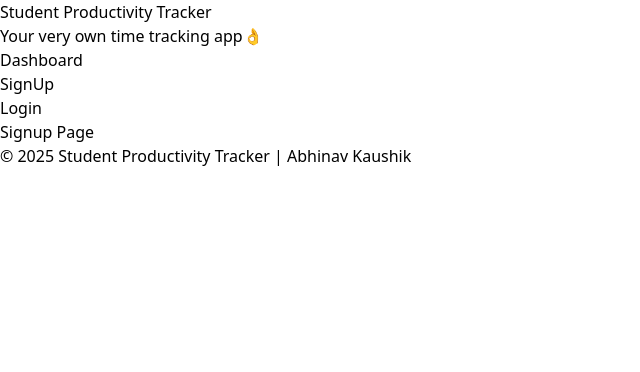
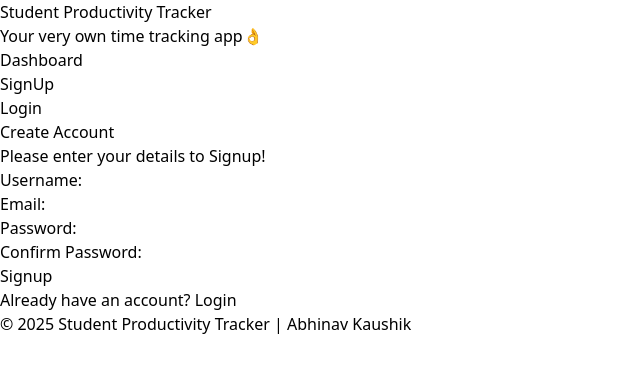
Before and after one commit to JeffTunner/Student-Productivity-Tracker, a React (Vite) app: page /signup in a window 1280 px wide. Shown: the top 372 px of the page, without its empty margins (0-640 px from the left). Built offline with nearby package versions, Linux system fonts and the light colour scheme.

Commit message:
Day 5- Signup page, routing polishing

```diff
--- a/src/components/BaseLayout.jsx
+++ b/src/components/BaseLayout.jsx
@@ -1,5 +1,7 @@
-import { Link, Outlet } from "react-router-dom";
+import { Link, Outlet, useLocation } from "react-router-dom";
 function BaseLayout() {
+
+    const location = useLocation();
 
     return (
         <div className="min-h-screen flex flex-col bg-amber-50">
@@ -9,9 +11,9 @@ function BaseLayout() {
             </header>
             <nav className="bg-gray-100 px-6 py-3 shadow-md m-10 mt-0 rounded-lg">
                 <ul className="flex justify-around gap-8 text-sm font-sans">
-                    <li><Link to="/dashboard" className="hover:text-blue-800">Dashboard</Link></li>
-                    <li><Link to="/signup" className="hover:text-emerald-500">SignUp</Link></li>
-                    <li><Link to="/login" className="hover:text-emerald-500">Login</Link></li>
+                    <li><Link to="/dashboard" className={`hover:text-blue-800 ${location.pathname === "/dashboard" ? "font-bold underline text-blue-600" : "text-gray-700"}`}>Dashboard</Link></li>
+                    <li><Link to="/signup" className={`hover:text-emerald-500 ${location.pathname === "/signup" ? "font-bold underline text-blue-600" : "text-gray-700"}`}>SignUp</Link></li>
+                    <li><Link to="/login" className={`hover:text-emerald-500 ${location.pathname === "/login" ? "font-bold underline text-blue-600" : "text-gray-700"}`}>Login</Link></li>
                 </ul>
             </nav>
             <main className="flex-grow px-6 py-4 justify-center items-center flex">
--- a/src/pages/Login.jsx
+++ b/src/pages/Login.jsx
@@ -1,24 +1,32 @@
+import { Link } from "react-router-dom";
+import {useState} from "react";
 
 function Login() {
 
+    const[email, setEmail] = useState("");
+    const[password, setPassword] = useState("");
+
     return (
         <div className="min-h-screen flex flex-col items-center justify-center bg-amber-50">
-        <div className="flex flex-col items-center justify-center shadow-md rounded-2xl p-6 mb-5 bg-slate-100 max-[400px]:w-full md:shadow-lg">
+        <div className="flex flex-col justify-center shadow-md rounded-2xl p-10 mb-5 bg-slate-100 w-96 max-[400px]:w-full md:shadow-lg">
             <div className="text-center mb-4 bg-blue-200 p-4 rounded-lg">
-                <h3 className="font-medium text-rose-600 text-3xl font-sans">Hello😊</h3>
+                <h3 className="font-medium text-rose-600 text-3xl font-sans mb-2">Hello😊</h3>
                 <p className="font-thin text-orange-800 font-sans">Please Enter your Credentials to Login!</p>
             </div>
-            <form onSubmit={(e) => {e.preventDefault(); alert("You have successfully Logged In!!!");}}>
+            <form onSubmit={(e) => {e.preventDefault(); alert("You have successfully Logged In!!!"); console.log(email, password);}}>
                 <div className="mb-4 flex flex-col">
                     <label aria-label="Email" htmlFor="email" className="block text-gray-700 mb-1 text-xl font-semibold">Email:</label>
-                    <input autoComplete="email" type="email" className="w-full rounded-md border-gray-200 border px-3 py-2 focus:outline-none focus:ring-2 focus:ring-sky-200" name="Email" id="email" />
+                    <input autoComplete="email" type="email" className="w-full rounded-md border-gray-200 border px-3 py-2 focus:outline-none focus:ring-2 focus:ring-sky-200" name="Email" id="email" onChange={(e) => {setEmail(e.target.value)}} />
                 </div>
                 <div className="mb-8 flex flex-col">
                     <label aria-label="Password" htmlFor="password" className="block text-gray-700 mb-1 text-xl font-semibold">Password:</label>
-                    <input autoComplete="current-password" type="password" className="w-full rounded-md border-gray-200 border px-3 py-2 focus:outline-none focus:ring-2 focus:ring-sky-200" name="Password" id="password" />
+                    <input autoComplete="current-password" type="password" className="w-full rounded-md border-gray-200 border px-3 py-2 focus:outline-none focus:ring-2 focus:ring-sky-200" name="Password" id="password" onChange={(e) => {setPassword(e.target.value)}}/>
                 </div>
                 <div className="flex justify-center mb-4">
                     <button className="w-full transition-shadow duration-200 text-slate-50 bg-green-500 px-3 py-2 text-xl font-semibold rounded-md hover:bg-green-400 hover:shadow-md" type="submit">Login</button>
+                </div>
+                <div className="text-center text-gray-600">
+                    <p className="text-sm">Don't have an account? <Link to="/signup" className="hover:text-blue-400">Signup</Link></p>
                 </div>
             </form>
         </div>
--- a/src/pages/Signup.jsx
+++ b/src/pages/Signup.jsx
@@ -1,10 +1,47 @@
+import { Link } from "react-router-dom";
+import { useState } from "react";
 
 function Signup() {
+
+    const{username, setUsername} = useState("");
+    const[email, setEmail] = useState("");
+    const[password, setPassword] = useState("");
+    const[confirmPassword, setConfirmPassword] = useState("");
+
     return (
-        <div>
-            <h1>Signup Page</h1>
-            {/* Add your signup form here */}
+        <div className="min-h-screen flex flex-col items-center justify-center bg-amber-50 w-full">
+        <div className="flex flex-col justify-center shadow-md rounded-2xl p-8 mb-5 bg-slate-100 w-96  md:shadow-lg">
+            <div className="text-center mb-4 bg-blue-200 p-4 rounded-lg">
+                <h3 className="font-medium text-rose-600 text-3xl font-sans mb-2">Create Account</h3>
+                <p className="font-thin text-orange-800 font-sans">Please enter your details to Signup!</p>
+            </div>
+            <form onSubmit={(e) => {e.preventDefault(); alert("You have successfully Signed Up!!!"); console.log({username, email, password, confirmPassword});}}>
+                <div className="mb-2 flex flex-col">
+                    <label aria-label="Username" htmlFor="username" className="block text-gray-700 mb-1 text-xl font-semibold">Username:</label>
+                    <input autoComplete="username" type="text" className="w-full rounded-md border-gray-200 border px-3 py-2 focus:outline-none focus:ring-2 focus:ring-sky-200 mb-4" name="Username" id="username" onChange={(e) => {setUsername(e.target.value)}}/>
+                </div>
+                <div className="mb-6 flex flex-col">
+                    <label aria-label="Email" htmlFor="email" className="block text-gray-700 mb-1 text-xl font-semibold">Email:</label>
+                    <input autoComplete="email" type="email" className="w-full rounded-md border-gray-200 border px-3 py-2 focus:outline-none focus:ring-2 focus:ring-sky-200" name="Email" id="email" onChange={(e) => {setEmail(e.target.value)}}/>
+                </div>
+                <div className="mb-6 flex flex-col">
+                    <label aria-label="Password" htmlFor="password" className="block text-gray-700 mb-1 text-xl font-semibold">Password:</label>
+                    <input autoComplete="current-password" type="password" className="w-full rounded-md border-gray-200 border px-3 py-2 focus:outline-none focus:ring-2 focus:ring-sky-200" name="Password" id="password" onChange={(e) => {setPassword(e.target.value)}}/>
+                </div>
+                <div className="mb-8 flex flex-col">
+                    <label aria-label="Confirm Password" htmlFor="confirm-password" className="block text-gray-700 mb-1 text-xl font-semibold">Confirm Password:</label>
+                    <input autoComplete="new-password" type="password" className="w-full rounded-md border-gray-200 border px-3 py-2 focus:outline-none focus:ring-2 focus:ring-sky-200" name="ConfirmPassword" id="confirm-password" onChange={(e) => {setConfirmPassword(e.target.value)}}/>
+                </div>
+                <div className="flex justify-center mb-4">
+                    <button className="w-full transition-shadow duration-200 text-slate-50 bg-green-500 px-3 py-2 text-xl font-semibold rounded-md hover:bg-green-400 hover:shadow-md" type="submit">Signup</button>
+                </div>
+                <div className="text-center text-gray-600">
+                    <p className="text-sm">Already have an account? <Link to="/login" className="hover:text-blue-400" onClick={(e) => {e.target.style.text-blue-200}}>Login</Link></p>
+                </div>
+            </form>
         </div>
+        </div>
+
     );
 }
 export default Signup;
```
